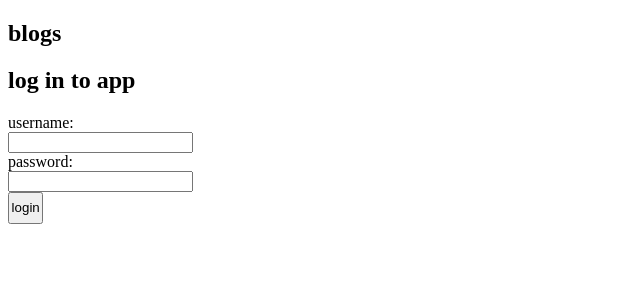
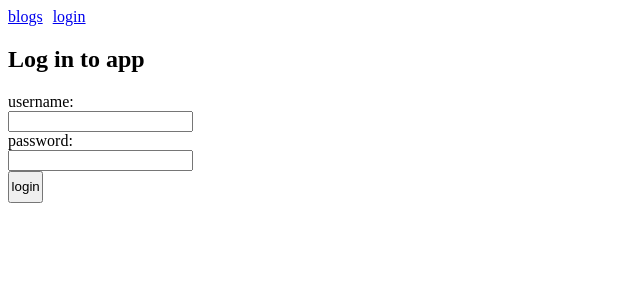
Before and after one commit to Silas310/fullstackopen-exercises, a React (Vite) app in the folder part5/bloglist-frontend/: page /login in a window 1280 px wide. Shown: the top 300 px of the page, without its empty margins (0-640 px from the left). Built offline with nearby package versions, Linux system fonts and the light colour scheme; no server answers.

Commit message:
add / and /login routes and dynamic rendering of login and logout button (5.24)

```diff
--- a/part5/bloglist-frontend/package.json
+++ b/part5/bloglist-frontend/package.json
@@ -17,7 +17,8 @@
   "dependencies": {
     "axios": "^1.9.0",
     "react": "^19.1.0",
-    "react-dom": "^19.1.0"
+    "react-dom": "^19.1.0",
+    "react-router-dom": "^7.18.1"
   },
   "devDependencies": {
     "@eslint/js": "^9.25.0",
--- a/part5/bloglist-frontend/src/App.jsx
+++ b/part5/bloglist-frontend/src/App.jsx
@@ -6,6 +6,7 @@ import LoginForm from './components/LoginForm'
 import AddBlogForm from './components/AddBlogForm'
 import NotificationMessage from './components/NotificationMessage'
 import blogService from './services/blogs'
+import  { Link, Routes, Route, useNavigate } from 'react-router-dom'
 
 const App = () => {
   const [blogs, setBlogs] = useState([])
@@ -13,6 +14,7 @@ const App = () => {
   const [username, setUsername] = useState('')
   const [password, setPassword] = useState('')
   const [notification, setNotification] = useState('')
+  const navigate = useNavigate()
 
   const sortedBlogs = [...blogs].sort((a, b) => b.likes - a.likes)
 
@@ -25,7 +27,9 @@ const App = () => {
       window.localStorage.setItem('loggedBlogappUser', JSON.stringify(user.data))
 
       blogService.setToken(user.data.token)
-      console.log(user.data)
+      console.log(user.data.token);
+
+      navigate('/') // redirect to home page after login
 
       setUser(user.data)
       setUsername('')
@@ -41,6 +45,7 @@ const App = () => {
     window.localStorage.removeItem('loggedBlogappUser')
     setUser(null)
     blogService.setToken(null)
+    navigate('/') // redirect to home page after logout
   }
 
   const handleAddBlog = async (blogObject) => {
@@ -119,36 +124,60 @@ const App = () => {
       setUser(user)
       blogService.setToken(user.token)
     }
-  }, [])
+  }, [navigate]) // add navigate to dependency array to avoid warning
 
   useEffect(() => { // fetch blogs from backend if user is logged in
-    if (user) {
+    try {
       blogService.getAll().then(blogs =>
         setBlogs(blogs)
       )
+    } catch (error) {
+      console.error('Error fetching blogs:', error)
     }
-  }, [user])
+  }, [])
 
   return (
     <div>
-      <h2>blogs</h2>
+      <header>
+        <div style={{ display: "flex", listStyle: "none" }}>
+          <span>{<Link to="/">blogs</Link>}</span>
+          <span style={{ marginLeft: "10px" }}>
+            {!user ? (
+              <Link to="/login">login</Link>
+            ) : (
+              <span>
+                <button onClick={handleLogout}>logout</button>
+              </span>
+            )}
+          </span>
+        </div>
+      </header>
       <NotificationMessage message={notification} />
-      {user && (
-        <div>
-          <p>{user.name} logged in</p>
-          <button onClick={handleLogout}>logout</button>
-          <AddBlogForm onAddBlog={handleAddBlog} />
+      <Routes>
+        <Route
+          path="/"
+          element={
             <BlogList
               blogs={sortedBlogs}
               onLike={handleLike}
               onDelete={handleDelete}
               user={user}
             />
+          }
+        />
+        <Route
+          path="/login"
+          element={
+            <LoginForm
+              handleLogin={handleLogin}
+              setUsername={setUsername}
+              setPassword={setPassword}
+            />
+          }
+        />
+      </Routes>
     </div>
-      )}
-      {!user && <LoginForm handleLogin={handleLogin} setUsername={setUsername} setPassword={setPassword} />}
-    </div>
-  )
+  );
 }
 
 export default App
--- a/part5/bloglist-frontend/src/components/BlogList.jsx
+++ b/part5/bloglist-frontend/src/components/BlogList.jsx
@@ -15,6 +15,7 @@ function BlogList({ blogs, onLike, onDelete, user }) {
 
   return (
     <div>
+      <h2>blogs</h2>
       {blogs.map(blog => (
         <Blog
           key={blog.id}
--- a/part5/bloglist-frontend/src/components/LoginForm.jsx
+++ b/part5/bloglist-frontend/src/components/LoginForm.jsx
@@ -10,7 +10,7 @@ function LoginForm({ handleLogin, setUsername, setPassword }) {
 
   return (
     <form onSubmit={handleLogin}>
-      <h2>log in to app</h2>
+      <h2>Log in to app</h2>
       <div style={{ display: 'flex', flexDirection: 'column', width: '200px' }}>
         <label htmlFor="username">
           username:
--- a/part5/bloglist-frontend/src/main.jsx
+++ b/part5/bloglist-frontend/src/main.jsx
@@ -1,4 +1,9 @@
 import ReactDOM from 'react-dom/client'
 import App from './App'
+import { BrowserRouter as Router } from 'react-router-dom'
 
-ReactDOM.createRoot(document.getElementById('root')).render(<App />)
+ReactDOM.createRoot(document.getElementById('root')).render(
+  <Router>
+    <App />
+  </Router>
+)
```
Also changed, not shown: 1 other file (tests, documents, lock files or other folders). Lines whose indentation alone changed are shown as unchanged.
